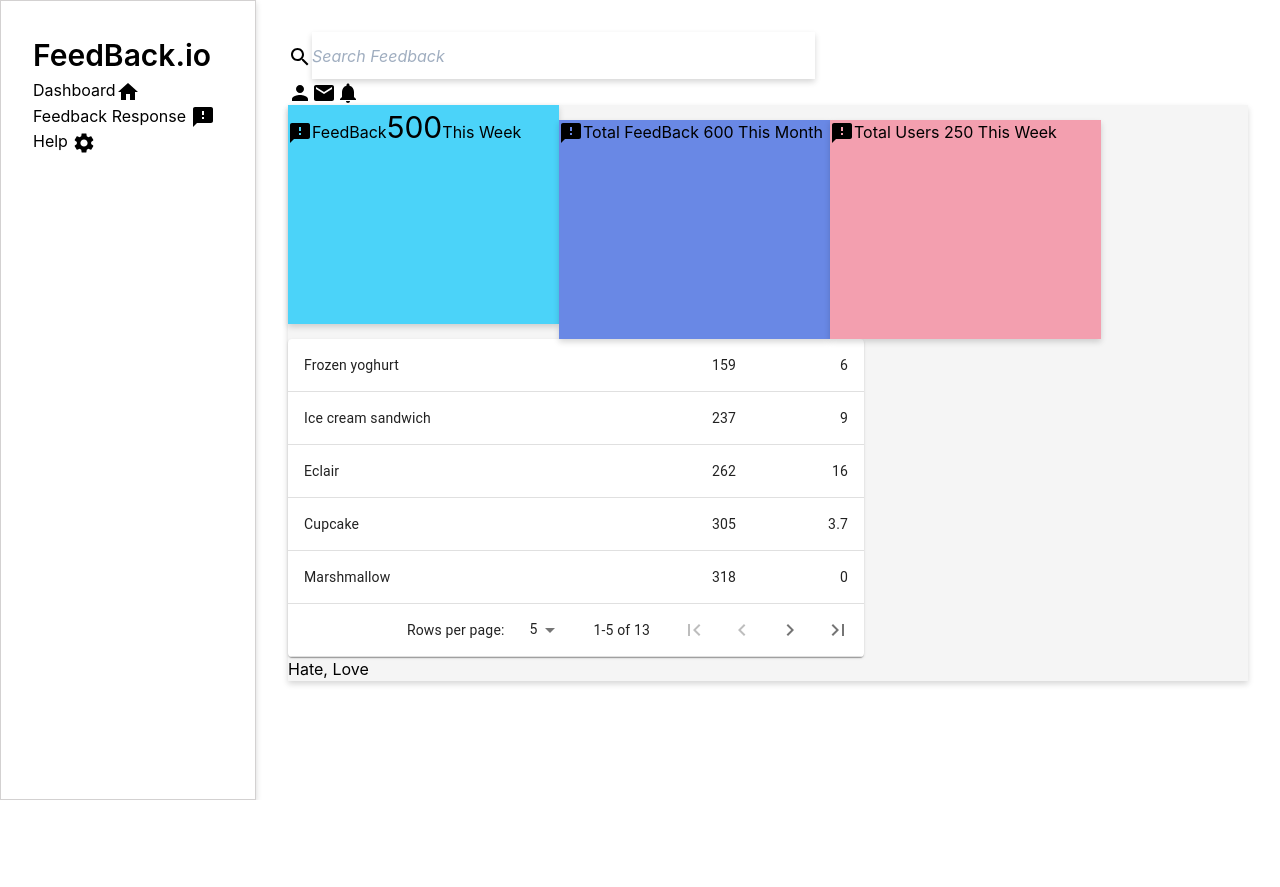
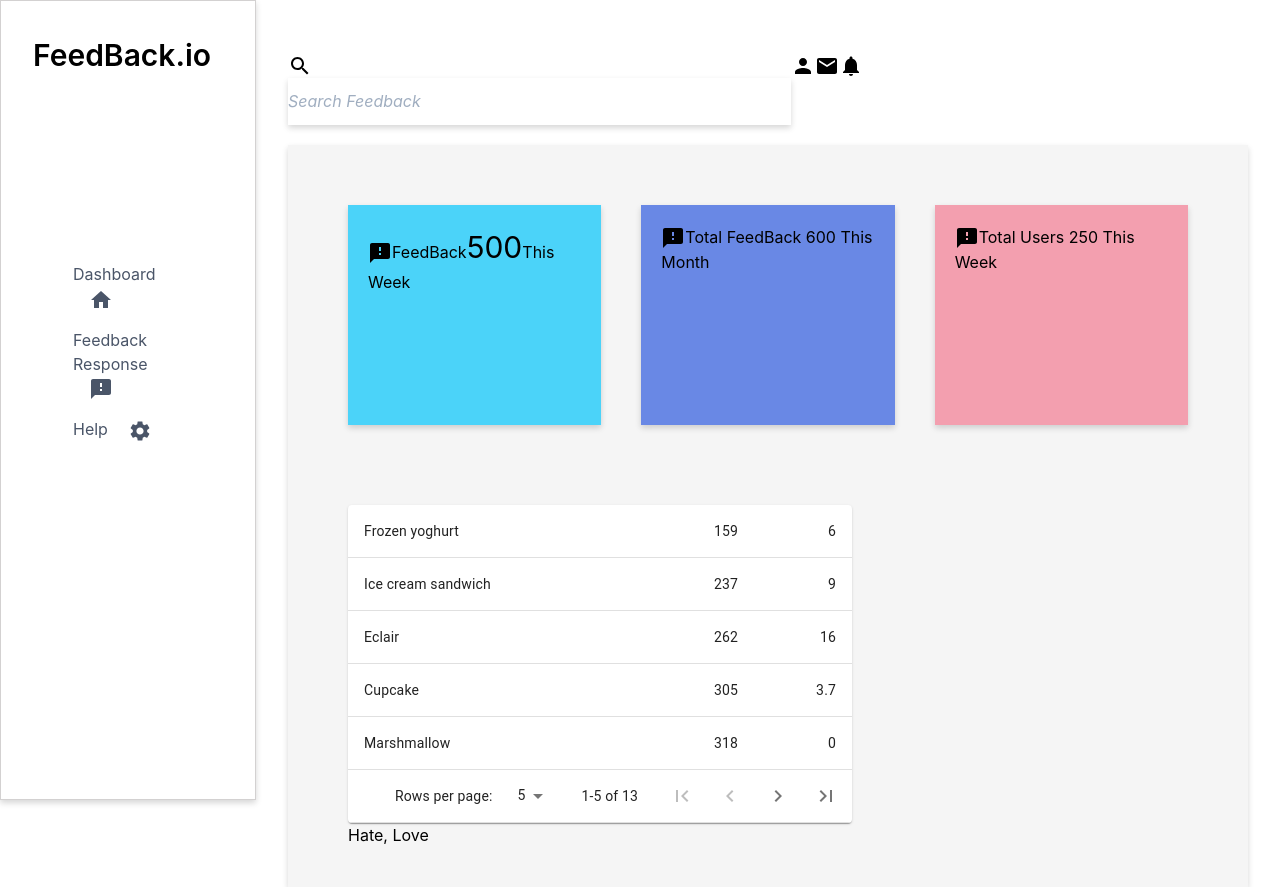
Before and after one commit to WonderfulOlanrewaju/feedback-nlp-frontend, a React (Create React App) app: page /admin in a window 1280 px wide. Before the commit the page ends 800 px from the top, so only its background shows below. Built offline with nearby package versions, Linux system fonts and the light colour scheme.

Commit message:
admin panel

```diff
--- a/src/App.css
+++ b/src/App.css
@@ -69,16 +69,16 @@ input::placeholder, select, textarea::placeholder {
 
 
 .First-Card{
-    width: 271px;
-    height: 219px;
+    width: 220px;
+    height: 220px;
     background: #4BD3F9 0% 0% no-repeat padding-box;
     box-shadow: 0px 3px 6px #00000029;
     opacity: 1;
 }
 
 .Second-Card {
-    width: 271px;
-    height: 219px;
+    width: 220px;
+    height: 220px;
     background: #6988E5 0% 0% no-repeat padding-box;
     box-shadow: 0px 3px 6px #00000029;
     opacity: 1;
@@ -86,8 +86,8 @@ input::placeholder, select, textarea::placeholder {
 
 
 .Third-Card {
-    width: 271px;
-    height: 219px;
+    width: 220px;
+    height: 220px;
     background: #F39FAF 0% 0% no-repeat padding-box;
     box-shadow: 0px 3px 6px #00000029;
     opacity: 1;
--- a/src/components/Admin.js
+++ b/src/components/Admin.js
@@ -11,31 +11,25 @@ import PersonIcon from '@material-ui/icons/Person';
 import MailIcon from '@material-ui/icons/Mail';
 import NotificationsIcon from '@material-ui/icons/Notifications';
 
-// const Err = styled.div`
-//     text-align : left;
-//     color: palevioletred;
-//     display:block;
-// `
-
 export function Admin () {
     return (
         <div className='flex h-screen'>
             <div className='w-1/5 p-8 Left-Admin'>
                 <div className='Left-Admin-Nav'>
-                    <div className='text-3xl font-semibold'><Link to='/'>FeedBack.io</Link></div>
+                    <div className='text-3xl font-semibold mb-32'><Link to='/'>FeedBack.io</Link></div>
                 </div>
-                <div className='Left-Admin-Body'>
-                    <div>
+                <div className='Left-Admin-Body p-10 text-gray-700'>
+                    <div className='my-4 active:bg-red-300'>
                         Dashboard
-                        <HomeIcon/>
+                        <HomeIcon className='ml-4' />
                     </div>
-                    <div>Feedback Response <FeedbackIcon/></div>
-                    <div>Help <SettingsIcon/></div>
+                    <div  className='my-4'>Feedback Response <FeedbackIcon className='ml-4'/></div>
+                    <div  className='my-4'>Help <SettingsIcon className='ml-4'/></div>
                 </div>
             </div>
             <div className='w-4/5 p-8 Right-Admin'>
-                <div>
-                    <div>
+                <div className='flex my-5'>
+                    <div className='flex-1'>
                         <Formik>
                             <Form>
                                 <SearchIcon/>
@@ -43,48 +37,46 @@ export function Admin () {
                             </Form>
                         </Formik>
                     </div>
-
-                    <div>
-                        <PersonIcon/>
-                        <MailIcon/>
-                        <NotificationsIcon/>
+                    <div className='flex-1 justify-end'>
+                        <PersonIcon className='flex-1'/>
+                        <MailIcon className='flex-1'/>
+                        <NotificationsIcon className='flex-1'/>
                     </div>
                 </div>
                 <div className='Admin-Right-Body'>
-                    <div>
-                    <div className='First-Card inline-block'>
+                    <div className='flex items-stretch h-48 p-10'>
+                    <div className='First-Card inline-block flex-1 p-5 m-5'>
                         <FeedbackIcon className='text-2xl' />
                         FeedBack
                         <span className='text-3xl '>500</span>
                         This Week
                     </div>
-                    <div className='Second-Card inline-block'>
+                    <div className='Second-Card inline-block flex-1 p-5 m-5'>
                         <FeedbackIcon/>
                         Total FeedBack
                         600
                         This Month
                     </div>
-                    <div className='Third-Card inline-block'>
+                    <div className='Third-Card inline-block flex-1 p-5 m-5'>
                         <FeedbackIcon/>
                         Total Users
                         250
                         This Week
                     </div>
                     </div>
-                    <div>
-                        <div>
-                            <div className='w-3/5'>
+                    <div className='p-10 mx-5 my-32'>
+                        <div className='flex-row'>
+                            <div className='w-3/5 flex-col'>
                                 <CustomPaginationActionsTable  />
                             </div>
-                            <div className='w-2/5'>
-                                <div>
+                            <div className='w-2/5 flex-col'>
+                                <div className='flex-1'>
                                     Hate, Love
                                 </div>
                             </div>
                         </div>
                     </div>
                 </div>
-
             </div>
         </div>
     )
--- a/src/components/Form.js
+++ b/src/components/Form.js
@@ -2,6 +2,7 @@ import React from 'react';
 import { Formik, Form, Field} from 'formik';
 import * as Yup from "yup";
 import styled from 'styled-components';
+import {Link} from 'react-router-dom';
 
 const Err = styled.div`
     text-align : left;
@@ -73,8 +74,14 @@ export  const FeedbackForm = ()=> (
                           </div>
                         </div>
                         <div className='my-5 flex justify-end'>
-                          <button className='rounded bg-red-400 shadow-lg hover:bg-red-500 focus:outline-none text-sm text-white p-2 self-end' type='submit'>Submit Feedback</button>
+                            <button className='rounded block bg-red-400 shadow-lg hover:bg-red-500 focus:outline-none text-sm text-white p-2 self-end' type='submit'>Submit Feedback</button>
                         </div>
+                        <div className='flex justify-end text-sm'>
+                          Are you a business owner?
+                          <Link className='ml-4 text-red-400' to='/auth'> Sign In.</Link>
+                        </div>
+
+
                     </Form>
                  )
              }
--- a/src/components/Home.js
+++ b/src/components/Home.js
@@ -19,6 +19,7 @@ export function Home () {
         <div className='w-3/5 m-auto px-40'>
           <FeedbackForm/>
         </div>
+
       </div>
   );
 }
```
Also changed, not shown: src/output.css.
